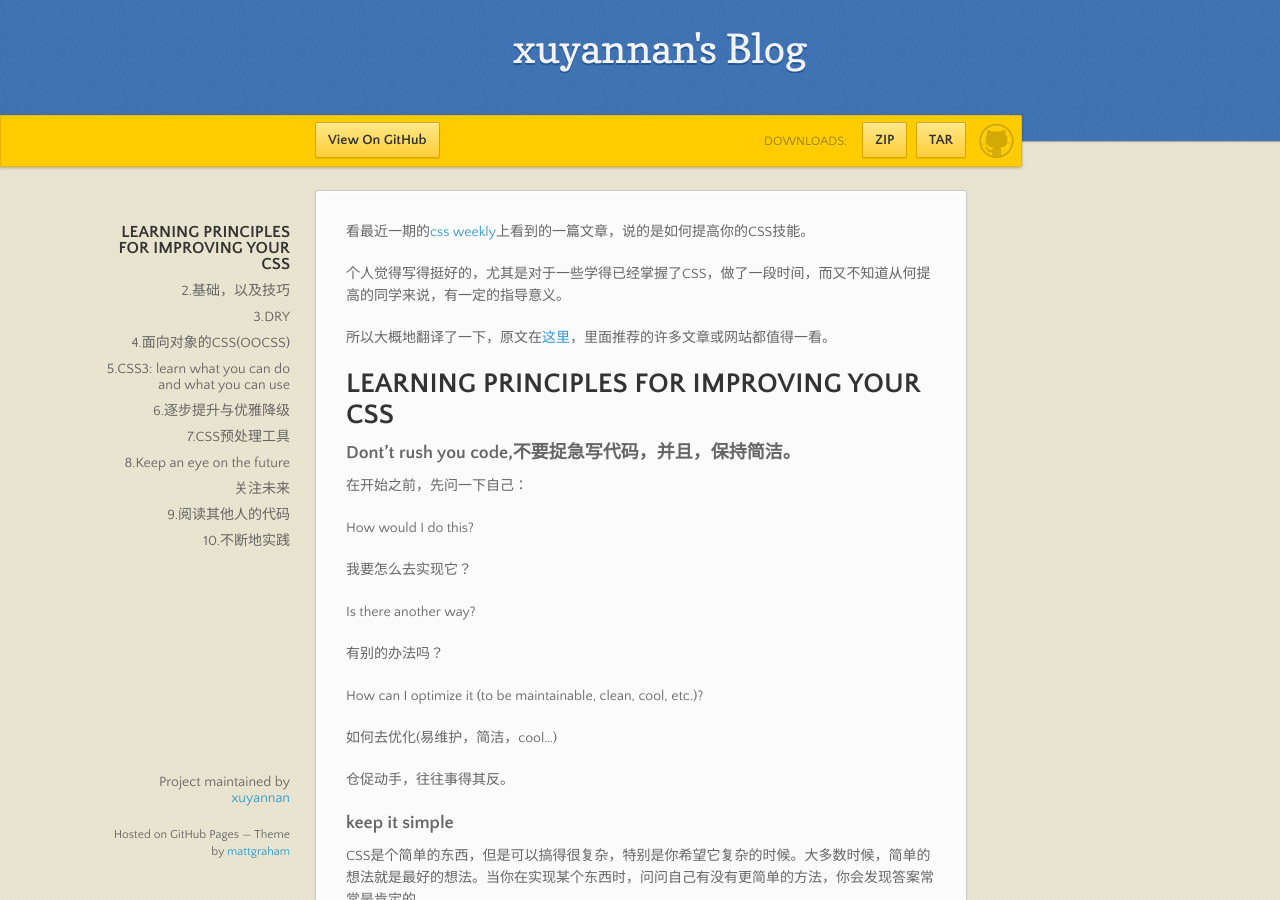
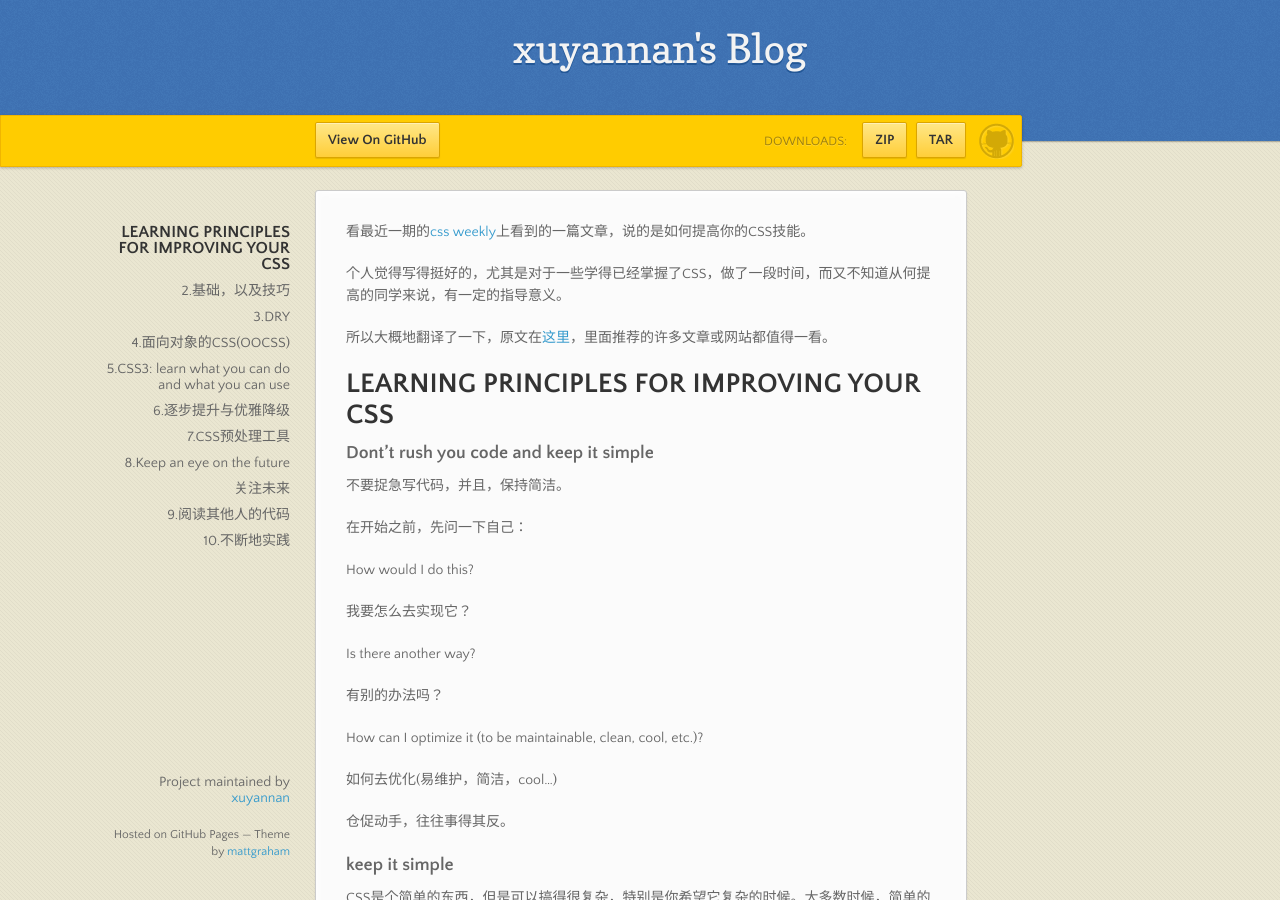
Before and after one commit to xyn0563/blog, a Jekyll site: the page built from _posts/2012-11-30-learning-principles-for-improving-your-css.md, in a window 1280 px wide and 900 px high. Built offline with Jekyll 4.4.1, drawn with Linux system fonts in a browser that asks for light colours; nearby versions of some CDN libraries.

Commit message:
Update _posts/2012-11-30-learning-principles-for-improving-your-css.md

```diff
--- a/_posts/2012-11-30-learning-principles-for-improving-your-css.md
+++ b/_posts/2012-11-30-learning-principles-for-improving-your-css.md
@@ -11,7 +11,9 @@ title: learning principles for improving you css
 
 # LEARNING PRINCIPLES FOR IMPROVING YOUR CSS
 
-### Dont’t rush you code,不要捉急写代码，并且，保持简洁。
+### Dont’t rush you code and keep it simple
+
+不要捉急写代码，并且，保持简洁。
 
 在开始之前，先问一下自己：
 
```
